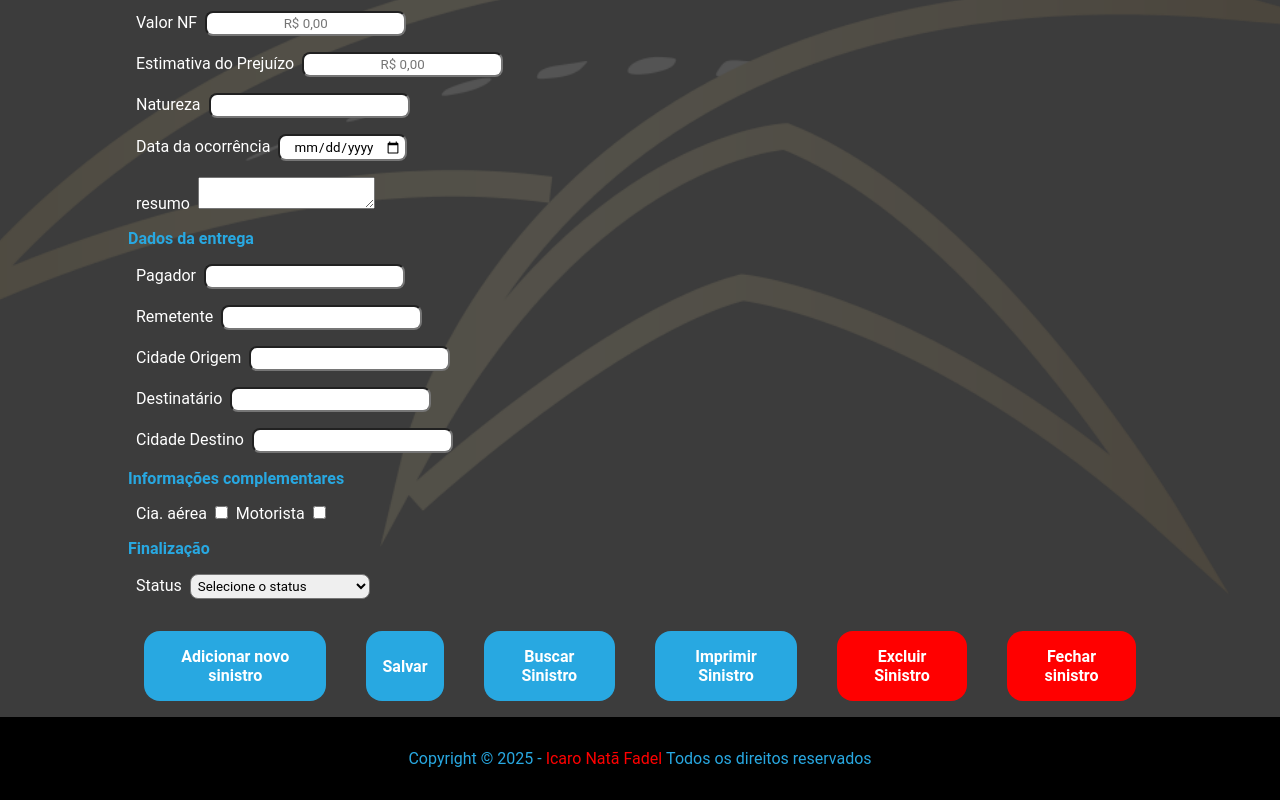
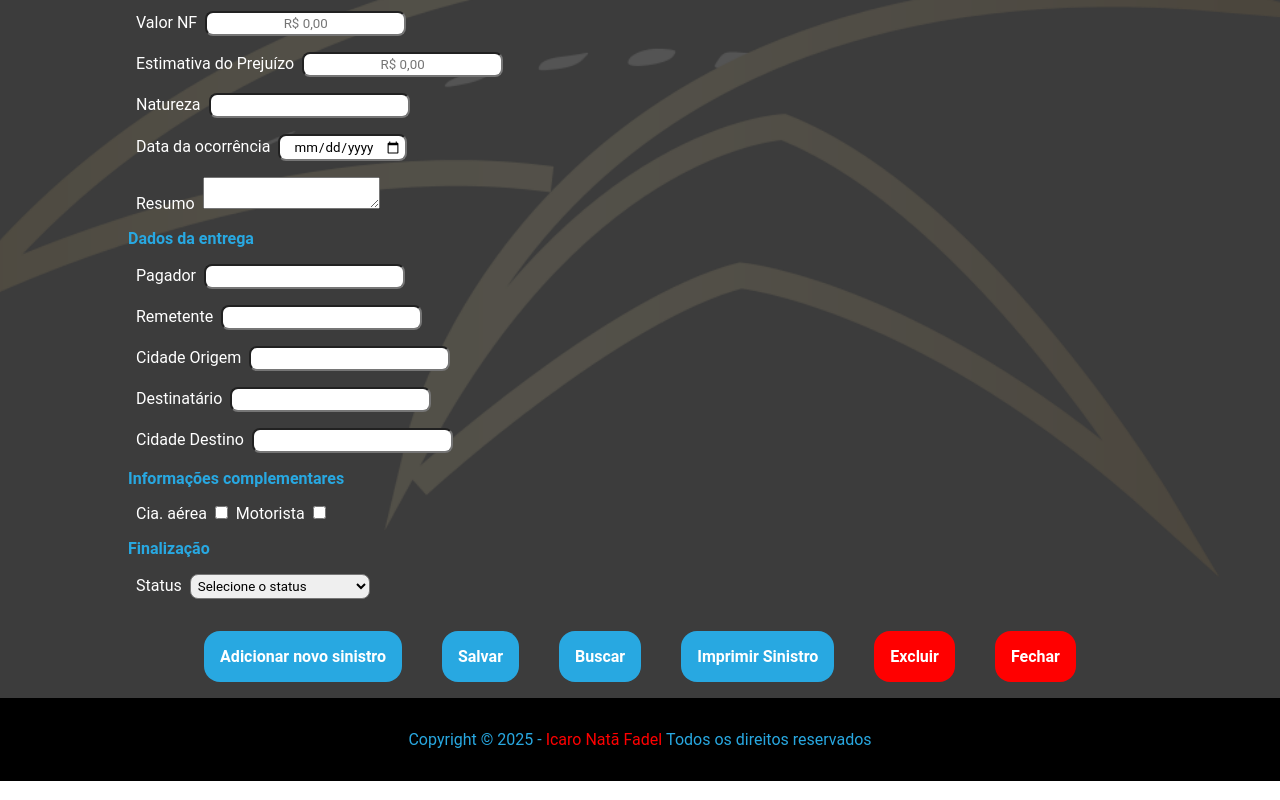
Before and after one commit to icarofadel/Risk_Sinistros, a React (Create React App) app in the folder frontend/: page /SiniSeguro in a window 1280 px wide. Shown: the part 555-1355 px from the top of the page. Built offline with nearby package versions, Linux system fonts and the light colour scheme.

Commit message:
Fix: Padronizando botões

```diff
--- a/frontend/src/components/CadSeguro/index.tsx
+++ b/frontend/src/components/CadSeguro/index.tsx
@@ -456,7 +456,7 @@ const Seguro = () => {
             />
           </S.Row>
           <S.Row className="resumo">
-            <S.TextLabel htmlFor="resumo">resumo</S.TextLabel>
+            <S.TextLabel htmlFor="resumo">Resumo</S.TextLabel>
             <textarea
               name="resumo"
               value={formData.resumo}
@@ -638,9 +638,9 @@ const Seguro = () => {
               <Botao
                 type="button"
                 onClick={handleAtualizarSinistro}
-                title={'Atualizar Sinistro'}
+                title={'Atualizar'}
               >
-                Atualizar Sinistro
+                Atualizar
               </Botao>
             )}
 
@@ -650,10 +650,10 @@ const Seguro = () => {
 
             <Botao
               type="button"
-              title="Buscar Sinistro"
+              title="Buscar"
               onClick={() => setModalAberto(true)}
             >
-              Buscar Sinistro
+              Buscar
             </Botao>
 
             <Botao
@@ -665,20 +665,15 @@ const Seguro = () => {
             </Botao>
             <Botao
               type="button"
-              title="Excluir sinistro"
+              title="Excluir"
               onClick={handleExcluirSinistro}
               className="botaoFechar"
             >
-              Excluir Sinistro
+              Excluir
             </Botao>
 
-            <Botao
-              type="link"
-              title="Fechar sinistro"
-              to={`/`}
-              className="botaoFechar"
-            >
-              Fechar sinistro
+            <Botao type="link" title="Fechar" to={`/`} className="botaoFechar">
+              Fechar
             </Botao>
           </S.CampoButtons>
 
--- a/frontend/src/components/FormCadSinistro/index.tsx
+++ b/frontend/src/components/FormCadSinistro/index.tsx
@@ -508,16 +508,16 @@ const FormSinistro = () => {
                   onClick={handleAtualizarSinistro}
                   title={'Atualizar Sinistro'}
                 >
-                  Atualizar Sinistro
+                  Atualizar
                 </Botao>
               )}
 
               <Botao
                 type="button"
-                title="Buscar Sinistro"
+                title="Buscar"
                 onClick={() => setModalAberto(true)}
               >
-                Buscar Sinistro
+                Buscar
               </Botao>
 
               <Botao type="submit" title="Salvar">
@@ -530,20 +530,20 @@ const FormSinistro = () => {
 
               <Botao
                 type="button"
-                title="Excluir sinistro"
+                title="Excluir"
                 onClick={handleDelete}
                 className="botaoFechar"
               >
-                Excluir Sinistro
+                Excluir
               </Botao>
 
               <Botao
                 type="link"
                 to={`/`}
-                title="Fechar sinistro"
+                title="Fechar"
                 className="botaoFechar"
               >
-                Fechar sinistro
+                Fechar
               </Botao>
             </S.CampoButtons>
           </div>
--- a/frontend/src/components/NcParceiro/index.tsx
+++ b/frontend/src/components/NcParceiro/index.tsx
@@ -380,10 +380,10 @@ const NcParceiros = () => {
 
               <Botao
                 type="button"
-                title="Buscar Sinistro"
+                title="Buscar"
                 onClick={() => setModalAberto(true)}
               >
-                Buscar Sinistro
+                Buscar
               </Botao>
 
               <Botao
@@ -395,19 +395,19 @@ const NcParceiros = () => {
               </Botao>
               <Botao
                 type="button"
-                title="Excluir sinistro"
+                title="Excluir"
                 onClick={handleExcluir}
                 className="botaoFechar"
               >
-                Excluir Sinistro
+                Excluir
               </Botao>
               <Botao
                 type="link"
-                title="Fechar sinistro"
+                title="Fechar"
                 to={`/`}
                 className="botaoFechar"
               >
-                Fechar sinistro
+                Fechar
               </Botao>
             </S.CampoButtons>
           </div>
```
